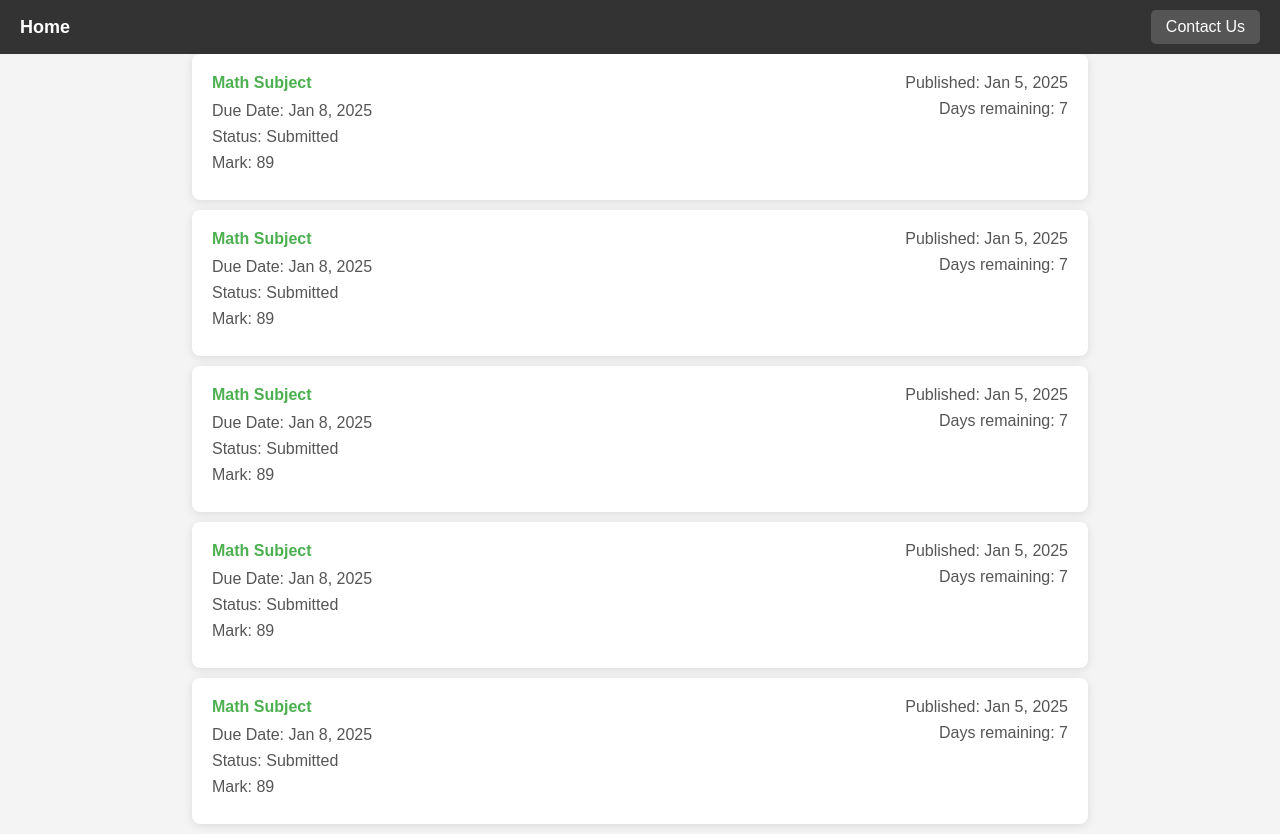
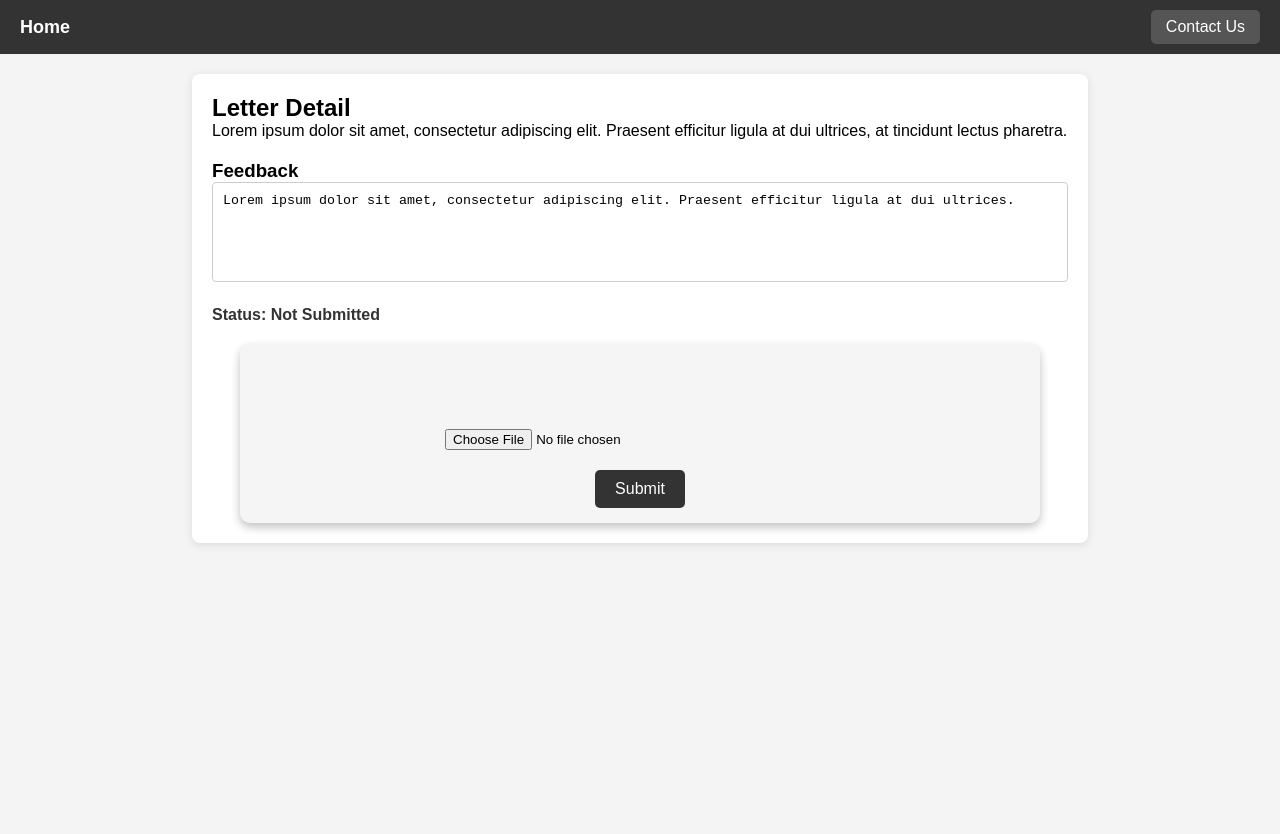
Before and after one commit to NobelTheCoder/homework, a React (Vite) app in the folder web/: page / in a window 1280 px wide. After the commit the page ends 800 px from the top, so only its background shows below. Built offline with nearby package versions, Linux system fonts and the light colour scheme.

Commit message:
Added detail.jsx for detail card

```diff
--- a/web/src/main.jsx
+++ b/web/src/main.jsx
@@ -5,17 +5,19 @@ import { BrowserRouter as Router, Routes, Route } from 'react-router-dom';
 import App from './App.jsx';
 import Home from './pages/Home.jsx';
 import NavBar from './components/nav.jsx';
-
+import Detail from './pages/details.jsx';
 createRoot(document.getElementById('root')).render(
   <StrictMode>
     <Router>
 
       <Routes>
         {/* Home page as "/" */}
-        <Route path="/" element={<Home />} />
+        <Route path="/" element={<Detail />} />
 
         {/* App page as "/app" */}
+
         <Route path="/app" element={<App />} />
+        <Route path="/dt" element={<Detail />} />
       </Routes>
     </Router>
   </StrictMode>,
--- /dev/null
+++ b/web/src/pages/details.css
@@ -0,0 +1,99 @@
+.bd {
+  width: 70vw;
+  background-color: #fff;
+  border-radius: 8px;
+  box-shadow: 0 2px 10px rgba(0, 0, 0, 0.1);
+  padding: 20px;
+  margin: 20px auto;
+  text-align: left;
+  height: auto;
+}
+
+.letter {
+  margin-bottom: 20px;
+}
+
+.feedback {
+  margin-bottom: 20px;
+}
+
+textarea {
+  width: 100%;
+  height: 100px;
+  border: 1px solid #ccc;
+  border-radius: 4px;
+  padding: 10px;
+  resize: none;
+}
+
+.status {
+  margin-bottom: 20px;
+  font-size: 16px;
+  font-weight: bold;
+  color: #333;
+}
+/* Center the content in the main div */
+.main {
+  display: flex;
+  flex-direction: column;
+  align-items: center;
+  justify-content: center;
+  margin: 0 auto;
+  padding-top: 10vh;
+  height: auto;
+  width: 100%;
+  max-width: 800px;
+  background-color: whitesmoke;
+  border-radius: 10px;
+  box-shadow: 0 4px 10px silver;
+  margin-top: 1vh;
+}
+
+.main input[type="file"] {
+  margin-bottom: 15px;
+  padding: 5px;
+  width: 100%;
+  max-width: 400px;
+}
+
+.main button {
+  background-color: #333;
+  color: white;
+  border: none;
+  padding: 10px 20px;
+  font-size: 16px;
+  cursor: pointer;
+  border-radius: 5px;
+  margin-bottom: 15px;
+}
+
+.main button:hover {
+  background-color: #555;
+}
+
+.main p {
+  margin-top: 15px;
+  font-size: 16px;
+  color: #333;
+}
+
+/* Notification box styling */
+.status-box {
+  margin-top: 15px;
+  padding: 10px;
+  font-size: 16px;
+  width: 100%;
+  max-width: 400px;
+  text-align: center;
+  border-radius: 5px;
+}
+
+.status-box.success {
+  background-color: #d4edda;
+  color: #155724;
+}
+
+.status-box.error {
+  background-color: #f8d7da;
+  color: #721c24;
+}
--- /dev/null
+++ b/web/src/pages/details.jsx
@@ -0,0 +1,102 @@
+import React, { useState } from "react";
+import "./details.css";
+import NavBar from '../components/nav'
+function Zapp() {
+  const [selectedFile, setSelectedFile] = useState(null);
+  const [uploadStatus, setUploadStatus] = useState(""); // For displaying upload status
+
+  const handleSubmit = async () => {
+    if (selectedFile) {
+      const formData = new FormData();
+      formData.append("file", selectedFile);
+
+      try {
+        // Upload the file to the Flask backend
+        const response = await axios.post("http://127.0.0.1:5000/upload", formData, {
+          headers: {
+            "Content-Type": "multipart/form-data",
+          },
+        });
+
+        // Update the upload status based on the response
+        if (response.data.status === "OK") {
+          setUploadStatus("OK - File uploaded successfully!");
+        } else {
+          setUploadStatus(`BAD - ${response.data.message}`);
+        }
+      } catch (error) {
+        setUploadStatus("BAD - Error occurred while uploading file.");
+      }
+    } else {
+      setUploadStatus("BAD - Please select a file before submitting.");
+    }
+  };
+  return (
+    <div className="main">
+      <input
+        type="file"
+        id="fileInput"
+        onChange={(e) => setSelectedFile(e.target.files[0])}
+      />
+      <button onClick={handleSubmit}>Submit</button>
+      {selectedFile && <p>Selected File: {selectedFile.name}</p>}
+
+      {/* Notification box to display upload status */}
+      {uploadStatus && (
+        <div className={`status-box ${uploadStatus.startsWith('OK') ? 'success' : 'error'}`}>
+          {uploadStatus}
+        </div>
+      )}
+    </div>
+  )
+}
+const Detail = () => {
+  const [variable, setVariable] = useState(1); // Control conditional rendering
+  const mark = 89; // Example mark value
+
+  // Determine the status text based on the variable
+  const statusText = variable === 0 ? "Submitted" : "Not Submitted";
+
+  // Function to calculate the speedometer color
+  const getSpeedometerColor = (mark) => {
+    if (mark <= 50) return "red";
+    if (mark <= 70) return "yellow";
+    return "green";
+  };
+
+  return (
+    <>
+      <NavBar name="Home" link="" />
+      <div className="bd">
+        <div className="letter">
+          <h2>Letter Detail</h2>
+          <p>
+            Lorem ipsum dolor sit amet, consectetur adipiscing elit. Praesent
+            efficitur ligula at dui ultrices, at tincidunt lectus pharetra.
+          </p>
+        </div>
+
+        {/* Feedback Section */}
+        <div className="feedback">
+          <h3>Feedback</h3>
+          <textarea
+            readOnly
+            value="Lorem ipsum dolor sit amet, consectetur adipiscing elit. Praesent efficitur ligula at dui ultrices."
+          />
+        </div>
+
+        {/* Status */}
+        <div className="status">
+          <strong>Status:</strong> {statusText}
+        </div>
+
+        {/* Speedometer */}
+
+        {/* Conditional Rendering */}
+        {variable === 1 && <Zapp />}
+      </div>
+    </>
+  );
+};
+
+export default Detail;
```
